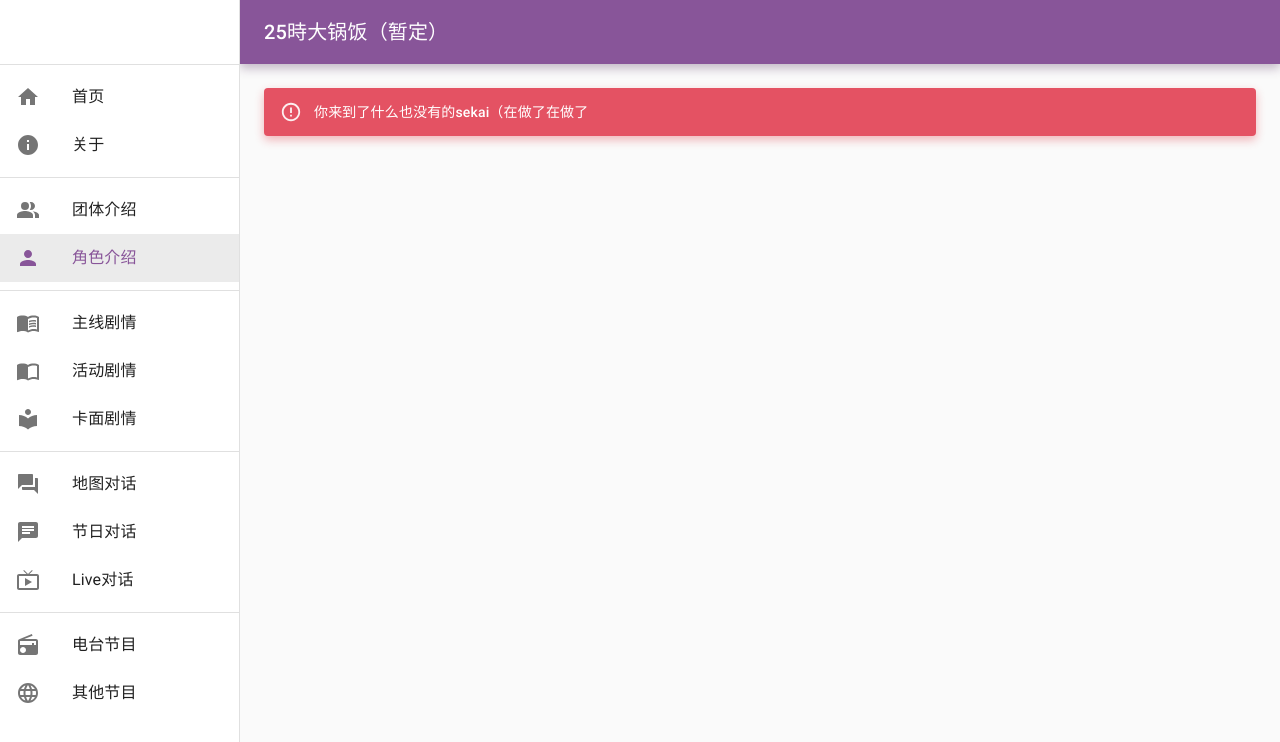
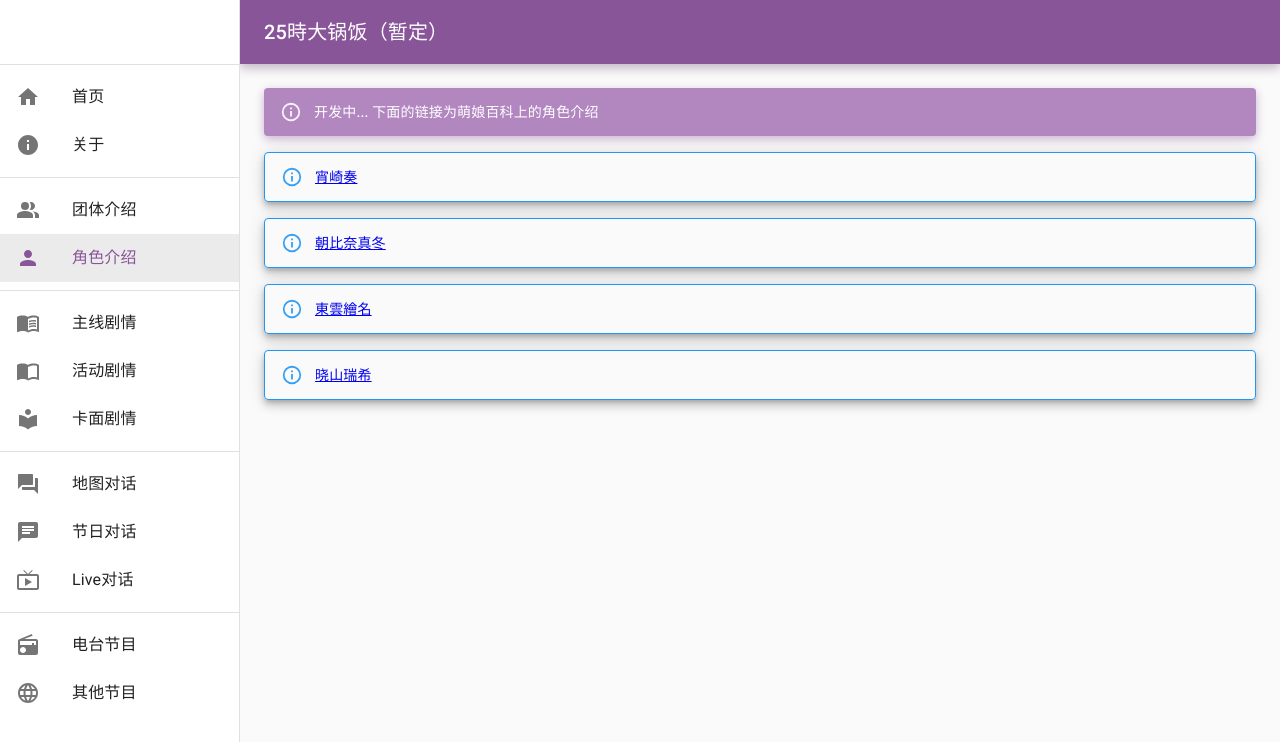
Before and after one commit to SolidifiedRay/25-Night-Code-Info, a React (Create React App) app: page /#/characters in a window 1280 px wide. Shown: the top 742 px of the page. Built offline with nearby package versions, Linux system fonts and the light colour scheme.

Commit message:
暂时放上一些外部链接

```diff
--- a/src/routes/About.jsx
+++ b/src/routes/About.jsx
@@ -26,7 +26,7 @@ function Home() {
         <Box textAlign="justify" m={1}>
           25人你好。本站整理了25时相关的各种资源（虽然目前还没整理完），请随意食用。
           <br />
-          本站只整理了视频链接，并未直接使用任何内容，因此没有专门去要授权，若有不妥之后会进行修改。
+          本站只整理了链接，并未直接使用任何内容，因此没有专门去要授权，若有不妥之后会进行修改。
           <br />
           在此感谢各位汉化和制作视频的老师们！请大家可以的话尽量都三连支持一下他们！
           <br />
--- a/src/routes/Characters.jsx
+++ b/src/routes/Characters.jsx
@@ -20,7 +20,44 @@ function Characters() {
 
   return (
     <div className={classes.root}>
-      <Alert severity="error">你来到了什么也没有的sekai（在做了在做了</Alert>
+      <Alert severity="info">开发中... 下面的链接为萌娘百科上的角色介绍</Alert>
+
+      <Alert variant="outlined" severity="info">
+        <a
+          href="https://zh.moegirl.org.cn/%E5%AE%B5%E5%B4%8E%E5%A5%8F"
+          target="_blank"
+          rel="noreferrer"
+        >
+          宵崎奏
+        </a>
+      </Alert>
+      <Alert variant="outlined" severity="info">
+        <a
+          href="https://zh.moegirl.org.cn/%E6%9C%9D%E6%AF%94%E5%A5%88%E7%9C%9F%E5%86%AC"
+          target="_blank"
+          rel="noreferrer"
+        >
+          朝比奈真冬
+        </a>
+      </Alert>
+      <Alert variant="outlined" severity="info">
+        <a
+          href="https://zh.moegirl.org.cn/%E4%B8%9C%E4%BA%91%E7%BB%98%E5%90%8D"
+          target="_blank"
+          rel="noreferrer"
+        >
+          東雲繪名
+        </a>
+      </Alert>
+      <Alert variant="outlined" severity="info">
+        <a
+          href="https://zh.moegirl.org.cn/%E6%99%93%E5%B1%B1%E7%91%9E%E5%B8%8C"
+          target="_blank"
+          rel="noreferrer"
+        >
+          晓山瑞希
+        </a>
+      </Alert>
     </div>
   );
 }
--- a/src/routes/Group.jsx
+++ b/src/routes/Group.jsx
@@ -20,7 +20,29 @@ function Group() {
 
   return (
     <div className={classes.root}>
-      <Alert severity="error">你来到了什么也没有的sekai（在做了在做了</Alert>
+      <Alert severity="info">开发中...</Alert>
+      <Alert variant="outlined" severity="info">
+        目前可以查看&nbsp;
+        <a
+          href="https://zh.moegirl.org.cn/25%E6%97%B6%EF%BC%8C%E5%9C%A8Night_Code%E3%80%82"
+          target="_blank"
+          rel="noreferrer"
+        >
+          萌娘百科
+        </a>
+        &nbsp;上的介绍
+      </Alert>
+      <Alert variant="outlined" severity="info">
+        或者查看&nbsp;
+        <a
+          href="https://bbs.yamibo.com/forum.php?mod=redirect&goto=findpost&ptid=514109&pid=39976980&fromuid=470380"
+          target="_blank"
+          rel="noreferrer"
+        >
+          某吃货之羊老师
+        </a>
+        &nbsp;的25小论文（
+      </Alert>
     </div>
   );
 }
--- a/src/routes/Map.jsx
+++ b/src/routes/Map.jsx
@@ -20,7 +20,17 @@ function Map() {
 
   return (
     <div className={classes.root}>
-      <Alert severity="error">你来到了什么也没有的sekai（在做了在做了</Alert>
+      <Alert severity="info">开发中...</Alert>
+      <Alert variant="outlined" severity="info">
+        目前可以查看L老师整理的&nbsp;
+        <a
+          href="https://s.weibo.com/weibo?q=%2325%E6%97%B6%E5%9C%B0%E5%9B%BE%E5%B0%8F%E5%AF%B9%E8%AF%9D%23&from=default"
+          target="_blank"
+          rel="noreferrer"
+        >
+          25时地图小对话
+        </a>
+      </Alert>
     </div>
   );
 }
```
